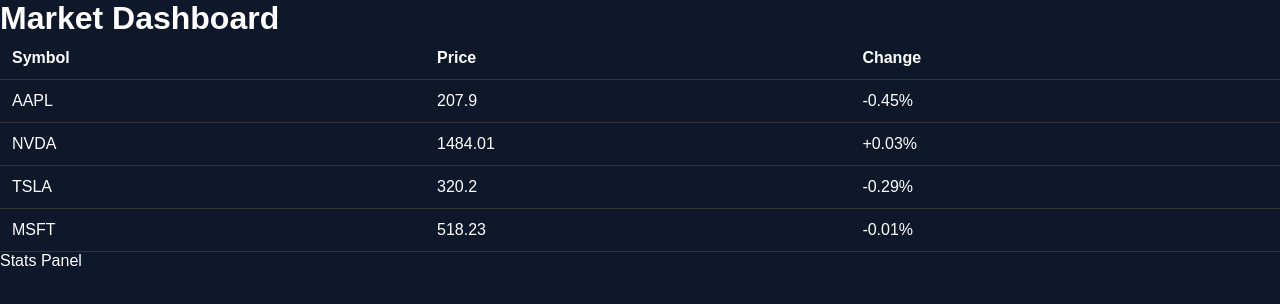
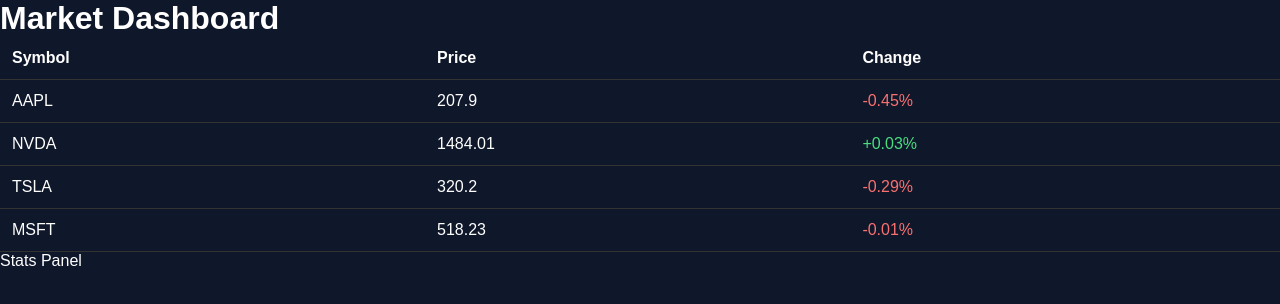
Before and after one commit to Pori-chan/market-realtime-dashboard, a React (Vite) app: page / in a window 1280 px wide. Shown: the top 304 px of the page. Built offline with nearby package versions, Linux system fonts and the light colour scheme.

Commit message:
符号によって変動率の文字色変更

```diff
--- a/src/components/MarketTable.tsx
+++ b/src/components/MarketTable.tsx
@@ -16,8 +16,8 @@
                     <tr key={item.symbol}>
                         <td>{item.symbol}</td>
                         <td>{item.price}</td>
-                        <td>
-                            {item.changePercent > 0 ? "+": ""}
+                        <td className={item.changePercent >= 0 ? "positive" : "negative"}>
+                            {item.changePercent > 0 ? "+" : ""}
                             {item.changePercent}%
                         </td>
                     </tr>
--- a/src/index.css
+++ b/src/index.css
@@ -25,3 +25,10 @@
   border-bottom: 1px solid #333;
   text-align: left;
 }
+
+.positive{
+  color:#4ade80;
+}
+.negative{
+  color:#f87171;
+}
```
